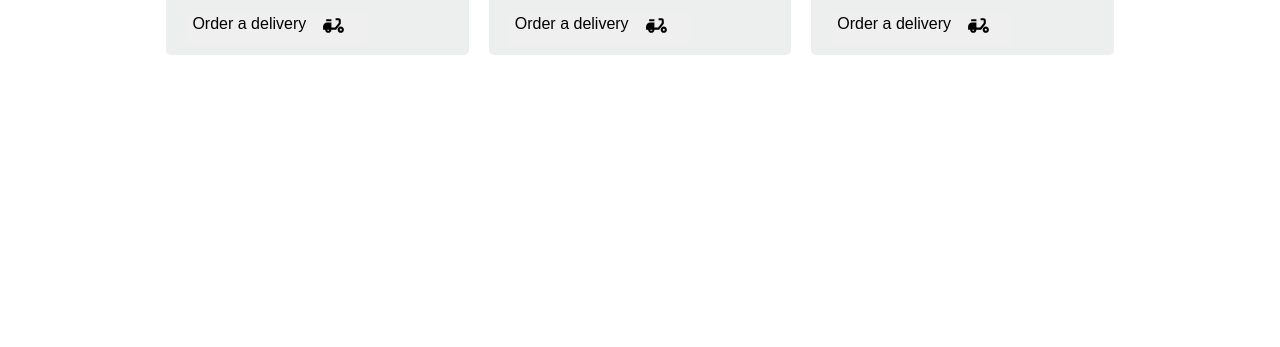
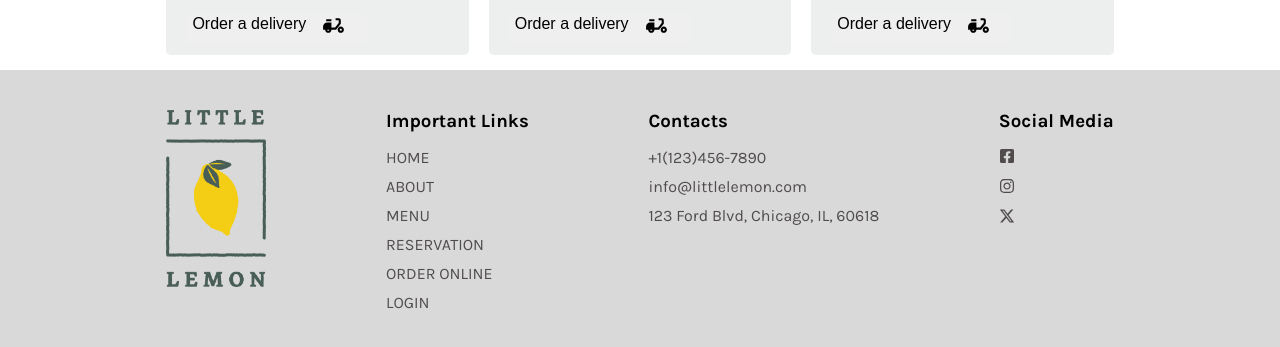
Before and after one commit to ThorayaElsharawy/little-lemon, a React (Create React App) app: page / in a window 1280 px wide. Shown: the part 1415-1762 px from the top of the page. Before the commit the page ends 1485 px from the top, so only its background shows below. Built offline with nearby package versions, Linux system fonts and the light colour scheme.

Commit message:
Add footer section

```diff
--- a/src/components/Footer.js
+++ b/src/components/Footer.js
@@ -1,5 +1,44 @@
+import logo from "../assets/logo2.png"
+
+import { FaFacebookSquare } from "react-icons/fa";
+import { FaInstagram } from "react-icons/fa";
+import { FaXTwitter } from "react-icons/fa6";
+
 export default function Footer() {
     return (
-        <footer></footer>
+        <footer>
+            <section>
+                <div className="footer_logo">
+                    <img src={logo} alt="logo" />
+                </div>
+                <div className="">
+                    <h3>Important Links</h3>
+                    <ul className="footer_links">
+                        <li><a href="#">HOME</a></li>
+                        <li><a href="#">ABOUT</a></li>
+                        <li><a href="#">MENU</a></li>
+                        <li><a href="#">RESERVATION</a></li>
+                        <li><a href="#">ORDER ONLINE</a></li>
+                        <li><a href="#">LOGIN</a></li>
+                    </ul>
+                </div>
+                <div className="contact">
+                    <h3>Contacts</h3>
+                    <ul>
+                        <li>+1(123)456-7890</li>
+                        <li>info@littlelemon.com</li>
+                        <li>123 Ford Blvd, Chicago, IL, 60618</li>
+                    </ul>
+                </div>
+                <div className="social">
+                    <h3>Social Media </h3>
+                    <ul>
+                        <li><FaFacebookSquare /></li>
+                        <li><FaInstagram /></li>
+                        <li><FaXTwitter /></li>
+                    </ul>
+                </div>
+            </section>
+        </footer>
     )
 }
--- a/src/index.css
+++ b/src/index.css
@@ -3,7 +3,6 @@
 body {
   margin: 0;
   padding: 0;
-  width: 100%;
   font-family: "Karla", sans-serif;
 }
 
@@ -19,12 +18,12 @@ li {
 
 nav,
 header section,
-main {
+main,
+footer section {
   padding: 15px 13%;
 }
 
 nav {
-
   display: flex;
   align-items: center;
   justify-content: space-between;
@@ -47,8 +46,8 @@ ul.nav_items li {
 
 ul.nav_items li a {
   color: black;
-  font-size: 1.2rem;
-  font-weight: bold;
+  font-size: 1.125rem;
+  font-weight: 400;
 }
 
 ul.nav_items li a:hover {
@@ -213,9 +212,49 @@ section.menu .title button {
   padding: 0 15px;
 }
 
+/* /////////////////////////Footer */
+
+footer {
+  background-color: #D9D9D9;
+}
+
+footer section {
+  padding-top: 40px;
+  padding-bottom: 40px;
+
+  display: flex;
+  gap: 16px;
+  justify-content: space-between;
+
+}
+
+footer h3 {
+  color: #000;
+  margin: 0;
+}
+
+footer ul {
+  padding: 0;
+  display: flex;
+  flex-direction: column;
+  gap: 10px;
+}
+
+footer ul li {
+  color: #504C4C;
+}
+
+footer ul li a {
+  color: #504C4C;
+}
+
+.footer_logo img {
+  width: 100px;
+}
+
 
 @media (max-width: 992px) {
-  nav , header section ,main {
+  nav , header section ,main, footer section {
     padding: 15px 6%;
   }
 
@@ -240,10 +279,8 @@ section.menu .title button {
 
 
 
-
-
 @media (max-width: 768px) {
-  nav , header section ,main {
+  nav , header section ,main, footer section {
     padding: 15px 13%;
   }
 
@@ -323,10 +360,15 @@ section.menu .title button {
     grid-template-columns: 1fr;
   }
 
+  footer section {
+    display: grid;
+    grid-template-columns: repeat(2, 1fr);
+  }
+
 }
 
 @media (max-width: 576px) {
-  nav , header section ,main {
+  nav , header section ,main,  footer section{
     padding: 15px 6%;
   }
 }
```
Also changed, not shown: src/assets/logo2.png (added).
